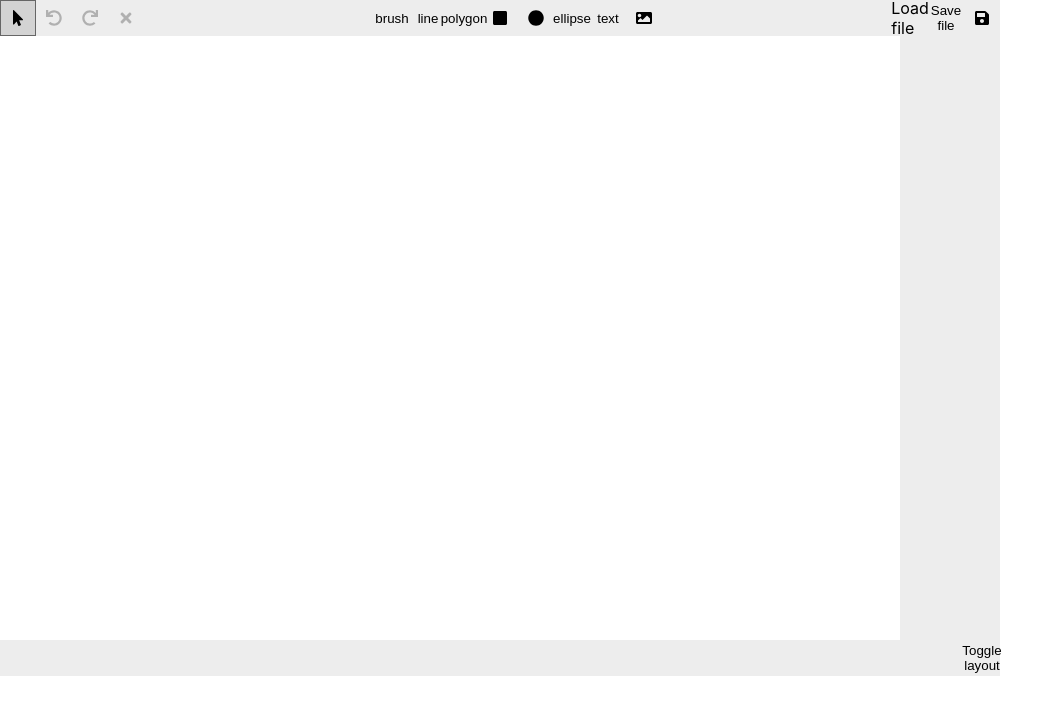
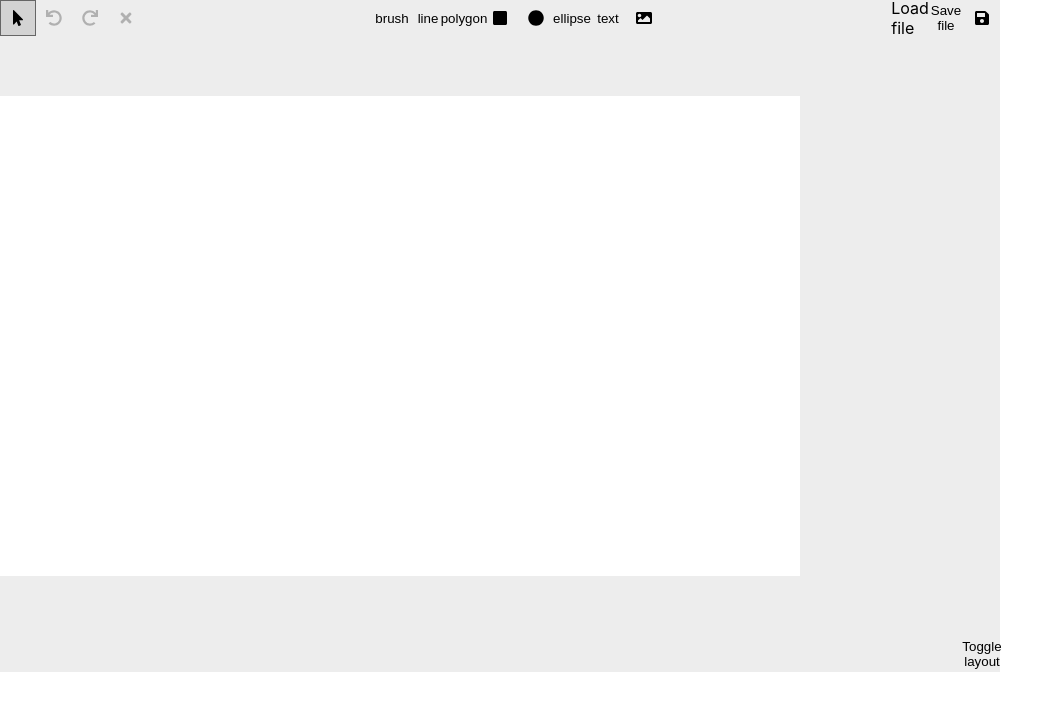
Before and after one commit to YoRab/react-paint-editor, a React (Create React App) app: page / in a window 1280 px wide. Both pictures are taken after a click on the button "Toggle layout". Shown: the top 714 px of the page, without its empty margins (0-1064 px from the left). Built offline with nearby package versions, Linux system fonts and the light colour scheme.

Commit message:
improve layout style : layout box resizes canvas instead of overlappinng

```diff
--- a/src/components/App.tsx
+++ b/src/components/App.tsx
@@ -35,13 +35,22 @@ const StyledApp = styled.div<{
   width: fit-content;
   background: #ededed;
   position: relative;
+  max-width: 100%;
   flex-direction: ${({ toolboxposition }) => (toolboxposition === 'top' ? 'column' : 'row')};
 `
 
-const StyledRow = styled.div`
+const StyledRow = styled.div<{
+  width: number
+  height: number
+}>`
   display: flex;
   flex-direction: row;
   position: relative;
+  max-width: 100%;
+  ${({ width, height }) => `
+    width:${width}px;
+    aspect-ratio:${width / height}
+  `}
 `
 
 type AppType = {
@@ -251,7 +260,7 @@ const App = ({
         toolboxPosition={toolboxPosition}
         hover={hover}
       />
-      <StyledRow>
+      <StyledRow width={width} height={height}>
         <Canvas
           isInsideComponent={isInsideComponent}
           activeTool={activeTool}
--- a/src/components/Canvas.tsx
+++ b/src/components/Canvas.tsx
@@ -42,7 +42,6 @@ const StyledCanvasBox = styled.div`
   display: flex;
   align-items: center;
   justify-content: center;
-  background: lightgray;
 `
 
 const StyledCanvasContainer = styled.div`
@@ -66,6 +65,7 @@ const StyledDrawCanvas = styled.canvas.attrs<{
   user-select: none;
   max-width: 100%;
   touch-action: none; /* prevent scroll on touch */
+  display: block;
 `
 
 const StyledSelectionCanvas = styled.canvas.attrs<{
@@ -85,6 +85,7 @@ const StyledSelectionCanvas = styled.canvas.attrs<{
   position: relative;
   max-width: 100%;
   touch-action: none; /* prevent scroll on touch */
+  display: block;
 
   ${({ selectionmode, activetool }) =>
     (activetool !== ToolEnum.selection && activetool !== ToolEnum.move) ||
--- a/src/components/common/Snackbar.tsx
+++ b/src/components/common/Snackbar.tsx
@@ -32,7 +32,7 @@ const StyledSnackbar = styled.div<{
   display: inline-block;
 
   padding: 12px 48px;
-  margin: 8px;
+  margin: 4px;
   max-width: calc(100% - 24px);
   overflow-wrap: break-word;
   box-sizing: border-box;
--- a/src/components/toolbox/Layouts.tsx
+++ b/src/components/toolbox/Layouts.tsx
@@ -6,13 +6,9 @@ import deleteIcon from 'assets/icons/trash.svg'
 import useDrag from 'hooks/useDrag'
 
 const StyledLayouts = styled.div<{ hover: boolean }>`
-  position: absolute;
-  right: 0;
-  top: 0;
-  bottom: 0;
   display: inline-block;
   background: #ededed;
-  width: 100px;
+  width: 200px;
   overflow-y: auto;
 
   ${({ hover }) =>
--- a/src/constants/snackbar.ts
+++ b/src/constants/snackbar.ts
@@ -10,4 +10,4 @@ export const SNACKBAR_DEFAULT_SETTINGS = {
   duration: 4000
 }
 
-export const SNACKBAR_ANIMATION_DUURATION = 400
+export const SNACKBAR_ANIMATION_DUURATION = 500
```
